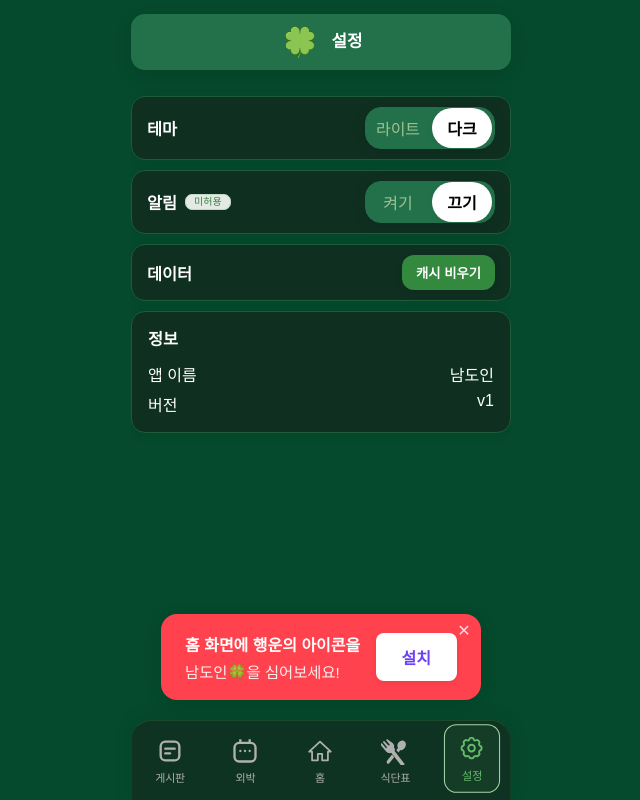
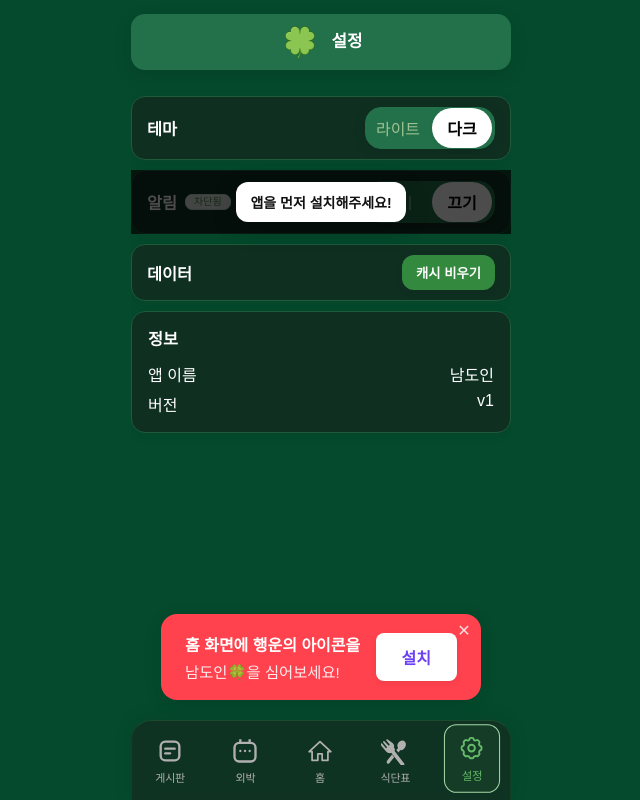
Before and after one commit to zza-ni/ndhs-in, a React (Vite) app: page /settings in a window 1280 px wide. Shown: the whole page, without its empty margins (319-959 px from the left). Built offline with nearby package versions, Linux system fonts and the light colour scheme; a web font is replaced by a local one.

Commit message:
fix minor Errors

```diff
--- a/public/src/style.css
+++ b/public/src/style.css
@@ -104,7 +104,7 @@
 .app-preloader {
   position: fixed;
   inset: 0;
-  display: flex;
+  display: none;
   align-items: center;
   justify-content: center;
   z-index: 99999;
--- a/src/components/PWAInstallPrompt.jsx
+++ b/src/components/PWAInstallPrompt.jsx
@@ -213,6 +213,18 @@ export default function PWAInstallPrompt() {
     }
   };
 
+  // Allow external triggers (e.g., Settings overlay) to invoke the same install flow
+  React.useEffect(() => {
+    const onTrigger = (e) => {
+      try {
+        e && e.stopPropagation && e.stopPropagation();
+      } catch {}
+      requestInstall();
+    };
+    window.addEventListener("pwa:install", onTrigger);
+    return () => window.removeEventListener("pwa:install", onTrigger);
+  }, [requestInstall]);
+
   const closeSnackbar = (e) => {
     try {
       e && e.stopPropagation && e.stopPropagation();
--- a/src/main.jsx
+++ b/src/main.jsx
@@ -16,6 +16,6 @@ createRoot(rootEl).render(
 // 앱이 마운트되면 프리로더 제거
 try {
   const pre = document.getElementById("preloader");
-  if (pre) pre.style.display = "none";
+  if (pre) pre.classList.remove("visible");
   sessionStorage.removeItem("appReloading");
 } catch {}
--- a/src/pages/AuthPage.jsx
+++ b/src/pages/AuthPage.jsx
@@ -206,7 +206,7 @@ export default function AuthPage() {
                 />
                 <circle cx="12" cy="7.5" r="1.25" fill="currentColor" />
               </svg>
-              <div>남도인은 아이디, 비밀번호를 서버에 저장하지 않습니다.</div>
+              <div>남도인은 개인정보를 서버에 저장하지 않습니다.</div>
             </div>
             {/* 에러 메시지는 토스트로 대체 */}
             {success && (
--- a/src/pages/BoardPage.jsx
+++ b/src/pages/BoardPage.jsx
@@ -941,11 +941,22 @@ export default function BoardPage() {
                     >
                       <button
                         className={acc.header}
-                        onClick={() =>
-                          urlPostId
-                            ? null
-                            : setOpenId((cur) => (cur === id ? null : id))
-                        }
+                        onClick={() => {
+                          if (urlPostId) {
+                            // 단일 게시물 모드에서 제목(헤더) 클릭 시 목록으로 돌아가기 동작
+                            const dest =
+                              activeTab === "notice" ? "/notice" : "/board";
+                            setOpenId(null);
+                            try {
+                              if (scrollRef.current)
+                                scrollRef.current.scrollTop = 0;
+                            } catch {}
+                            window.history.replaceState({}, "", dest);
+                            setLocationPath(dest);
+                          } else {
+                            setOpenId((cur) => (cur === id ? null : id));
+                          }
+                        }}
                         aria-expanded={isOpen}
                         aria-controls={panelId}
                       >
@@ -1016,14 +1027,6 @@ export default function BoardPage() {
                                   <h4 className={styles.commentHeader}>
                                     댓글 {list.length || it.comments_count || 0}
                                   </h4>
-                                  {cloading && (
-                                    <div
-                                      className="muted"
-                                      style={{ margin: "8px 0" }}
-                                    >
-                                      댓글을 불러오는 중…
-                                    </div>
-                                  )}
                                   {cerror && (
                                     <div
                                       className="error"
--- a/src/pages/OvernightPage.jsx
+++ b/src/pages/OvernightPage.jsx
@@ -25,6 +25,22 @@ export default function OvernightPage() {
   const [returnDate, setReturnDate] = React.useState(tomorrow);
   const [dateError, setDateError] = React.useState("");
   const [reason, setReason] = React.useState("");
+
+  // 페이지 진입 시 안내 토스트 자동 표시 (10초)
+  React.useEffect(() => {
+    // Dev StrictMode에서 이펙트 2회 실행 방지용: 1초 내 중복 호출 차단
+    try {
+      const key = "__overnight_toast_block__";
+      const now = Date.now();
+      const last = typeof window !== "undefined" ? window[key] || 0 : 0;
+      if (now - last < 1000) return;
+      if (typeof window !== "undefined") window[key] = now;
+    } catch {}
+    toast?.show("남도학숙과 협의되지 않아 현재 외박 신청이 불가능해요.", {
+      type: "error",
+    });
+    // eslint-disable-next-line react-hooks/exhaustive-deps
+  }, []);
 
   // 복귀 예정일 유효성 (일부 iOS에서 min 무시 가능성 방어)
   React.useEffect(() => {
--- a/src/pages/SettingsPage.jsx
+++ b/src/pages/SettingsPage.jsx
@@ -14,6 +14,44 @@ import { clearBoardListCache } from "../lib/boardCache";
 import { clearNoticeListCache } from "../lib/noticeCache";
 
 export default function SettingsPage() {
+  // PWA 설치 여부
+  const [isPWA, setIsPWA] = useState(() => {
+    try {
+      const mql =
+        typeof window !== "undefined" &&
+        window.matchMedia &&
+        window.matchMedia("(display-mode: standalone)");
+      const standalone = !!(mql && mql.matches);
+      const iosStandalone =
+        typeof navigator !== "undefined" &&
+        "standalone" in navigator &&
+        navigator.standalone;
+      const twa =
+        typeof document !== "undefined" &&
+        document.referrer &&
+        document.referrer.startsWith("android-app://");
+      return Boolean(standalone || iosStandalone || twa);
+    } catch {
+      return false;
+    }
+  });
+  useEffect(() => {
+    // One more pass after mount in case of late media query resolution
+    try {
+      const mql =
+        window.matchMedia && window.matchMedia("(display-mode: standalone)");
+      const standalone = !!(mql && mql.matches);
+      const iosStandalone =
+        typeof navigator !== "undefined" &&
+        "standalone" in navigator &&
+        navigator.standalone;
+      const twa =
+        typeof document !== "undefined" &&
+        document.referrer &&
+        document.referrer.startsWith("android-app://");
+      setIsPWA(Boolean(standalone || iosStandalone || twa));
+    } catch {}
+  }, []);
   // 테마: light | dark | system
   const [theme, setTheme] = useState(
     () => localStorage.getItem("theme") || "dark"
@@ -45,14 +83,14 @@ export default function SettingsPage() {
     }
     const perm = Notification.permission;
     if (perm === "granted") setPushStatus("허용됨");
-    else if (perm === "denied") setPushStatus("미허용");
+    else if (perm === "denied") setPushStatus("차단됨");
     else setPushStatus("미설정");
   }, []);
 
   const onEnablePush = async () => {
     const ok = await requestPushPermission();
     setPushStatus(
-      ok ? "등록됨" : Notification.permission === "denied" ? "미허용" : "허용됨"
+      ok ? "등록됨" : Notification.permission === "denied" ? "차단됨" : "허용됨"
     );
   };
 
@@ -64,7 +102,7 @@ export default function SettingsPage() {
         : Notification.permission === "granted"
         ? "허용됨"
         : Notification.permission === "denied"
-        ? "미허용"
+        ? "차단됨"
         : "미설정"
     );
   };
@@ -149,6 +187,44 @@ export default function SettingsPage() {
 
         <Divider />
         {/* 알림 설정 */}
+        <div style={{ position: "relative" }}>
+          {/* Overlay blocks interaction when not a PWA */}
+          {!isPWA && (
+            <div
+              aria-hidden
+              style={{
+                position: "absolute",
+                inset: 0,
+                display: "flex",
+                alignItems: "center",
+                justifyContent: "center",
+                background: "rgba(0,0,0,0.7)",
+                zIndex: 2,
+                pointerEvents: "auto",
+              }}
+              onClick={() => {
+                try {
+                  window.dispatchEvent(new Event("pwa:install"));
+                } catch {
+                  // Fallback: noop
+                }
+              }}
+            >
+              <div
+                style={{
+                  background: "var(--white, #fff)",
+                  color: "#111",
+                  padding: "10px 14px",
+                  borderRadius: 12,
+                  boxShadow: "0 6px 24px rgba(0,0,0,0.18)",
+                  fontWeight: 800,
+                  fontSize: 14,
+                }}
+              >
+                앱을 먼저 설치해주세요!
+              </div>
+            </div>
+          )}
           <Card>
             <CardHeader style={{ padding: "10px 15px" }}>
               <div style={{ display: "flex", alignItems: "center", gap: 8 }}>
@@ -209,6 +285,7 @@ export default function SettingsPage() {
               </div>
             </CardHeader>
           </Card>
+        </div>
 
         <Divider />
         {/* 데이터 (한 줄) */}
```
Lines whose indentation alone changed are shown as unchanged.
